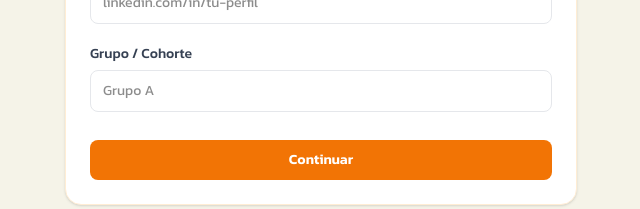
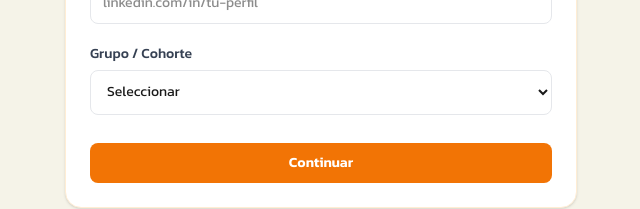
Before and after one commit to La-Segunda-Mordida/lsm-form, a Next.js app: page / in a window 1280 px wide. Shown: the part 1273-1482 px from the top of the page, without its empty margins (319-959 px from the left). Built offline with nearby package versions, Linux system fonts and the light colour scheme.

Commit message:
Grupo/Cohorte como selector (G1 Wise, G2 … G20) en vez de texto libre

```diff
--- a/app/page.tsx
+++ b/app/page.tsx
@@ -90,6 +90,11 @@ const MOMENTOS_VIDA = [
 const PAISES = [
   "Perú", "Argentina", "Chile", "Colombia", "México", "Ecuador", "Bolivia",
   "Uruguay", "Paraguay", "Venezuela", "España", "Estados Unidos", "Otro",
+];
+
+const GRUPOS = [
+  "G1 Wise",
+  ...Array.from({ length: 19 }, (_, i) => `G${i + 2}`), // G2 … G20
 ];
 
 const empty: FormData = {
@@ -341,7 +346,10 @@ export default function Home() {
                 <TextInput placeholder="linkedin.com/in/tu-perfil" value={form.linkedin} onChange={setE("linkedin")} />
               </Field>
               <Field label="Grupo / Cohorte">
-                <TextInput placeholder="Grupo A" value={form.grupo} onChange={setE("grupo")} />
+                <SelectInput value={form.grupo} onChange={setE("grupo")}>
+                  <option value="">Seleccionar</option>
+                  {GRUPOS.map((g) => <option key={g}>{g}</option>)}
+                </SelectInput>
               </Field>
             </>
           )}
```
